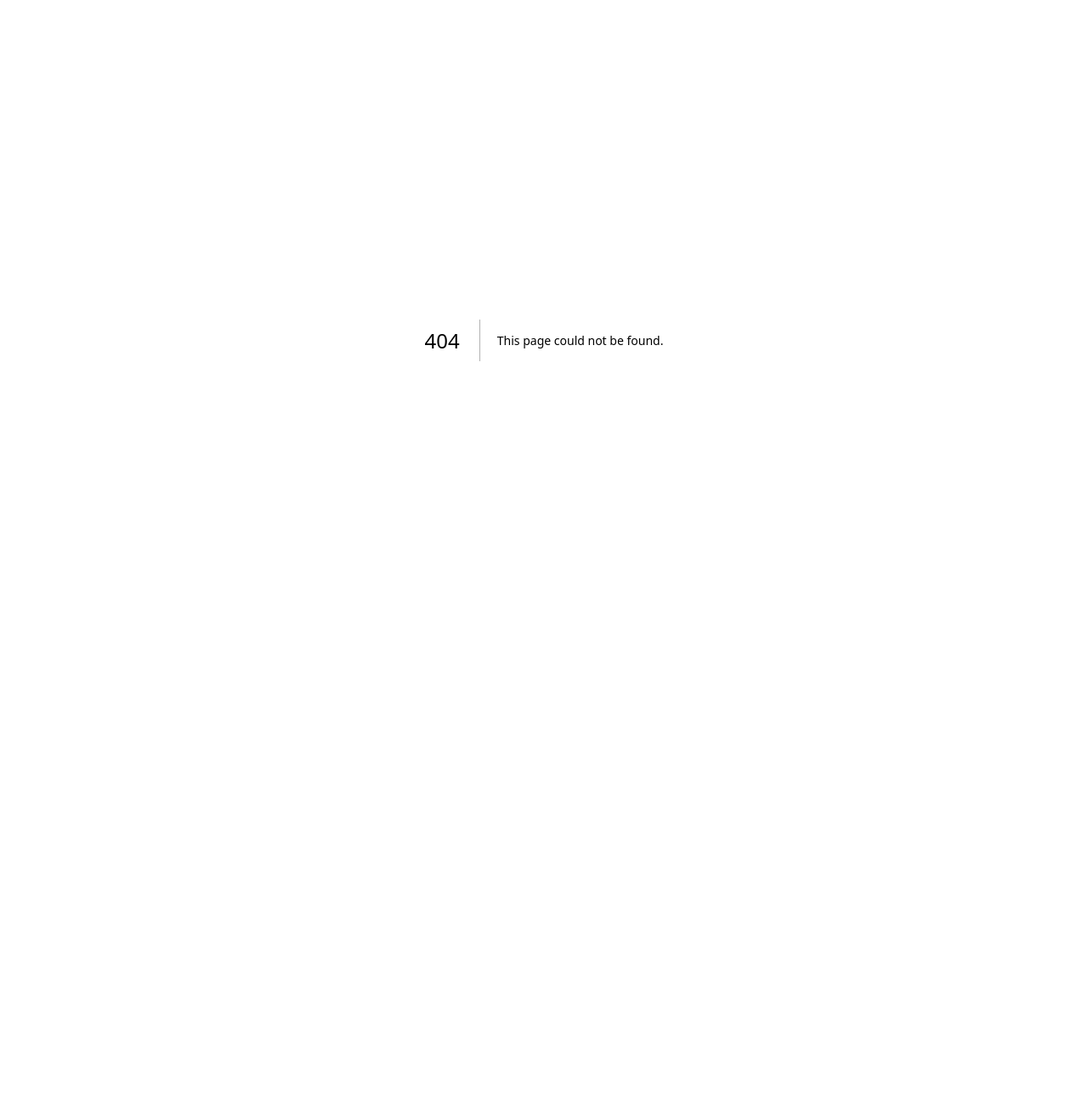
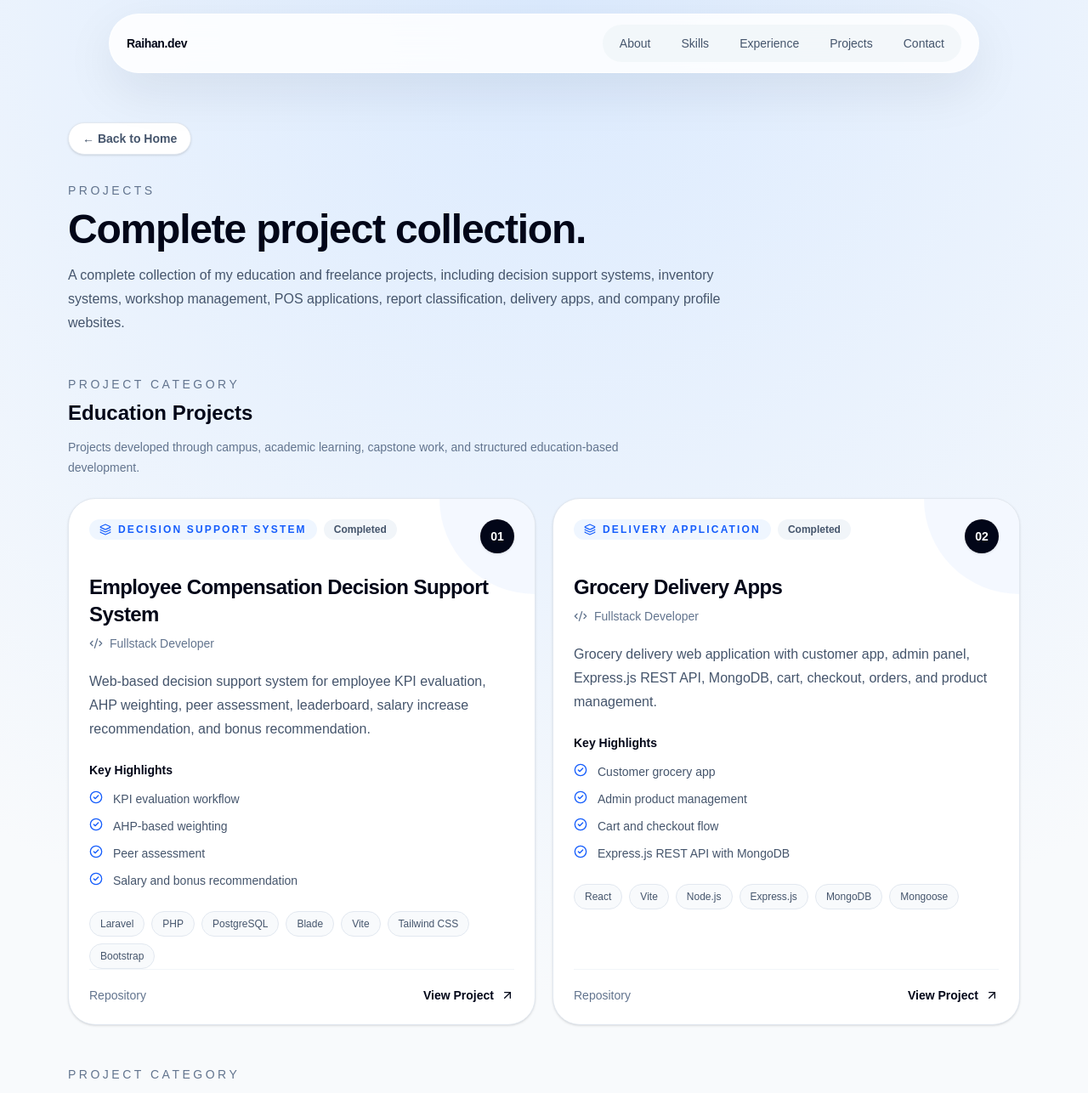
Before and after one commit to raihanachmadsuhadadev/raihan-portfolio-website, a Next.js app: page /projects in a window 1280 px wide. Before the commit this address had no page. Shown: the top 1286 px of the page at 85% size. Before the commit the page ends 800 px from the top, so only its background shows below. Built offline with nearby package versions, Linux system fonts and the light colour scheme.

Commit message:
fix: use next link on projects page

```diff
--- /dev/null
+++ b/src/app/projects/page.tsx
@@ -0,0 +1,100 @@
+import Link from "next/link";
+import { ProjectCard } from "@/components/cards/ProjectCard";
+import { Footer } from "@/components/layout/Footer";
+import { Navbar } from "@/components/layout/Navbar";
+import { projects } from "@/data/projects";
+
+const educationProjects = projects.filter(
+  (project) => project.group === "education",
+);
+
+const freelanceProjects = projects.filter(
+  (project) => project.group === "freelance",
+);
+
+function ProjectGroupSection({
+  title,
+  description,
+  items,
+}: {
+  title: string;
+  description: string;
+  items: typeof projects;
+}) {
+  return (
+    <section className="mx-auto max-w-6xl px-4 pb-12">
+      <div className="mb-6">
+        <p className="text-sm font-medium uppercase tracking-[0.25em] text-slate-500">
+          Project Category
+        </p>
+
+        <h2 className="mt-2 text-2xl font-semibold text-slate-950">
+          {title}
+        </h2>
+
+        <p className="mt-3 max-w-2xl text-sm leading-6 text-slate-500">
+          {description}
+        </p>
+      </div>
+
+      <div className="grid gap-5 md:grid-cols-2">
+        {items.map((project, index) => (
+          <ProjectCard
+            key={project.title}
+            project={project}
+            index={index}
+            variant="compact"
+          />
+        ))}
+      </div>
+    </section>
+  );
+}
+
+export default function ProjectsPage() {
+  return (
+    <main className="min-h-screen bg-[radial-gradient(circle_at_top,#dbeafe_0,#f8fafc_35%,#f8fafc_100%)] text-slate-950">
+      <Navbar />
+
+      <section className="mx-auto max-w-6xl px-4 pb-10 pt-28 md:pb-12 md:pt-36">
+        <Link
+          href="/"
+          className="mb-8 inline-flex rounded-full border border-slate-200 bg-white px-4 py-2 text-sm font-semibold text-slate-600 shadow-sm transition hover:border-slate-300 hover:text-slate-950"
+        >
+          ← Back to Home
+        </Link>
+
+        <div className="max-w-3xl">
+          <p className="mb-3 text-sm font-medium uppercase tracking-[0.25em] text-slate-500">
+            Projects
+          </p>
+
+          <h1 className="text-4xl font-semibold tracking-tight text-slate-950 md:text-5xl">
+            Complete project collection.
+          </h1>
+
+          <p className="mt-4 text-base leading-7 text-slate-600">
+            A complete collection of my education and freelance projects,
+            including decision support systems, inventory systems, workshop
+            management, POS applications, report classification, delivery apps,
+            and company profile websites.
+          </p>
+        </div>
+      </section>
+
+      <ProjectGroupSection
+        title="Education Projects"
+        description="Projects developed through campus, academic learning, capstone work, and structured education-based development."
+        items={educationProjects}
+      />
+
+      <ProjectGroupSection
+        title="Freelance Projects"
+        description="Projects developed for practical application needs, business workflows, system prototypes, and client-oriented website work."
+        items={freelanceProjects}
+      />
+
+      <Footer />
+    </main>
+  );
+}
```
